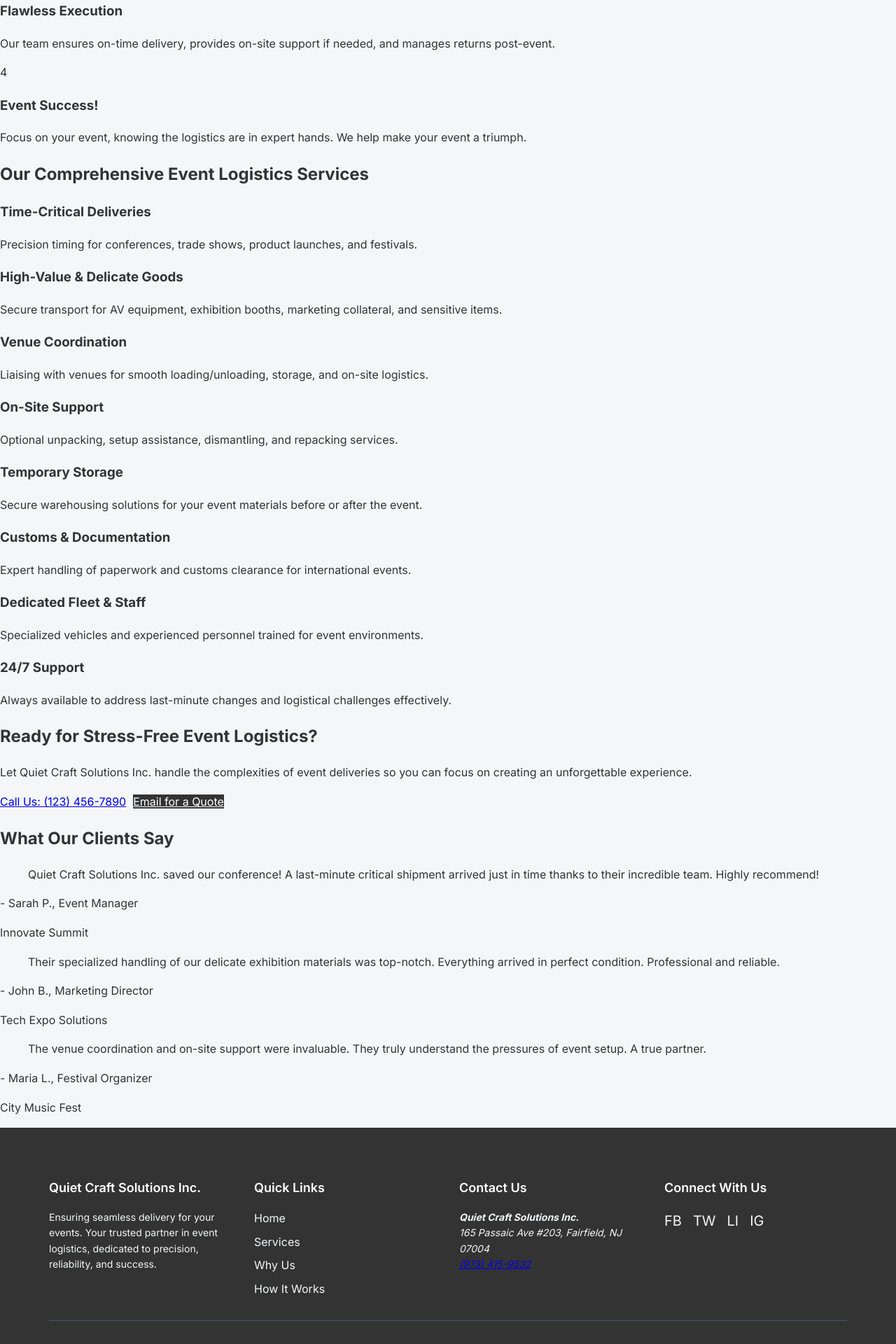
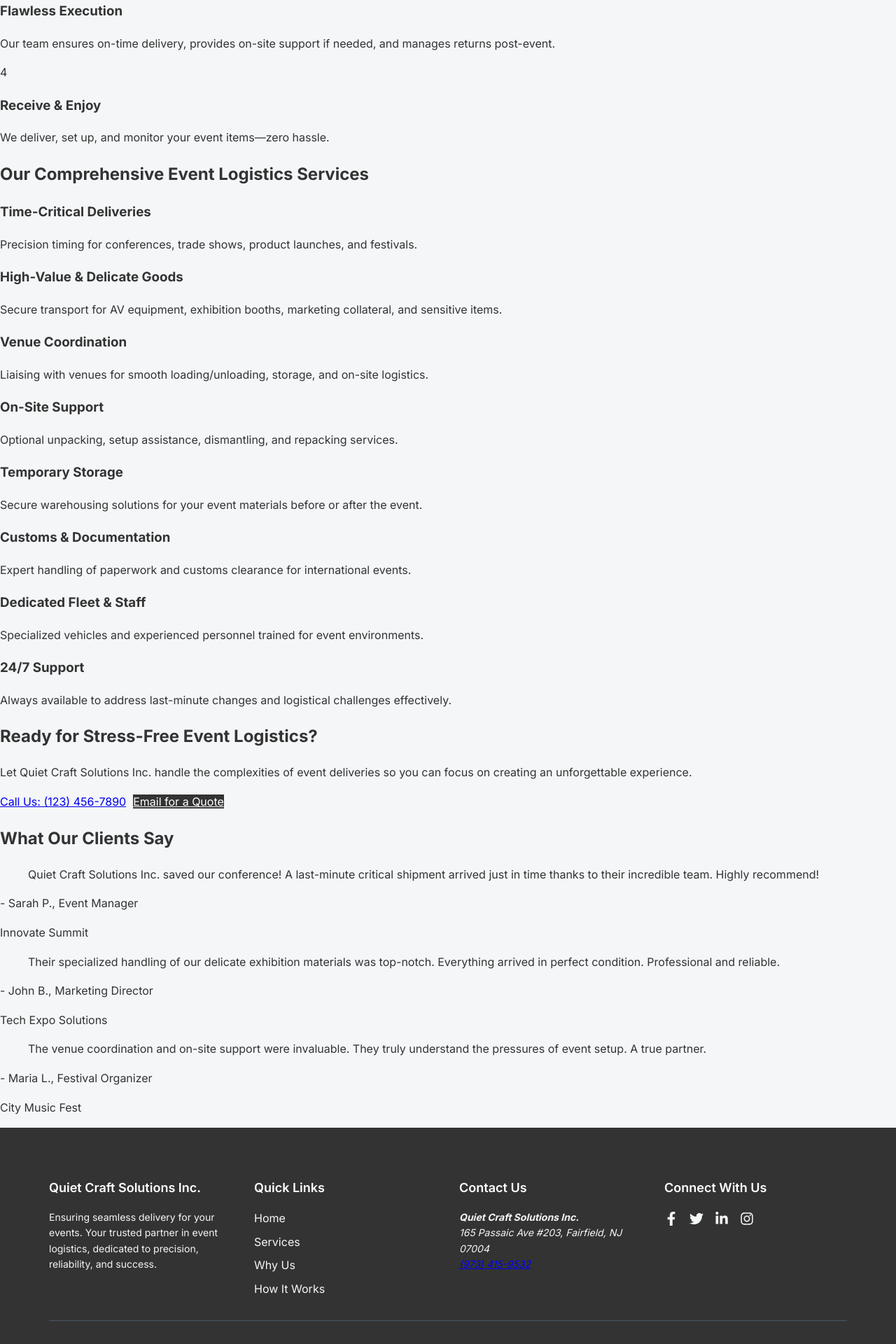
Before and after one commit to Qcsinc23/qcs-event-logistics-portal, a Next.js app: page / in a window 1280 px wide. Shown: the part 1900-3820 px from the top of the page at 70% size. Built offline with nearby package versions, Linux system fonts and the light colour scheme.

Commit message:
fix: Update HowItWorks text and Footer social icons

```diff
--- a/src/components/landing/Footer.tsx
+++ b/src/components/landing/Footer.tsx
@@ -3,7 +3,7 @@
 import Link from 'next/link';
 import React from 'react';
 import styles from './Footer.module.css'; // Import CSS Module
-// import { FaFacebookF, FaTwitter, FaLinkedinIn, FaInstagram } from 'react-icons/fa'; // Example if using react-icons for social icons
+import { FaFacebookF, FaTwitter, FaLinkedinIn, FaInstagram } from 'react-icons/fa'; // Example if using react-icons for social icons
 
 interface FooterProps {}
 
@@ -37,17 +37,10 @@ const Footer: React.FC<FooterProps> = () => {
           <div className={styles.column}>
             <h4 className={styles.columnTitle}>Connect With Us</h4>
             <div className={styles.socialLinksContainer}>
-              {/* Placeholder text links, replace with actual icons/links */}
-              <a href="#" aria-label="Facebook" className={styles.socialLink}>FB</a>
-              <a href="#" aria-label="Twitter" className={styles.socialLink}>TW</a>
-              <a href="#" aria-label="LinkedIn" className={styles.socialLink}>LI</a>
-              <a href="#" aria-label="Instagram" className={styles.socialLink}>IG</a>
-              {/* Example with react-icons:
-              <a href="#" aria-label="Facebook" className={styles.socialLink}><FaFacebookF /></a>
-              <a href="#" aria-label="Twitter" className={styles.socialLink}><FaTwitter /></a>
-              <a href="#" aria-label="LinkedIn" className={styles.socialLink}><FaLinkedinIn /></a>
-              <a href="#" aria-label="Instagram" className={styles.socialLink}><FaInstagram /></a>
-              */}
+              <a href="https://facebook.com/quietcraftsolutions" aria-label="Facebook" className={styles.socialLink}><FaFacebookF /></a>
+              <a href="https://twitter.com/quietcraftsolutions" aria-label="Twitter" className={styles.socialLink}><FaTwitter /></a>
+              <a href="https://linkedin.com/company/quietcraftsolutions" aria-label="LinkedIn" className={styles.socialLink}><FaLinkedinIn /></a>
+              <a href="https://instagram.com/quietcraftsolutions" aria-label="Instagram" className={styles.socialLink}><FaInstagram /></a>
             </div>
           </div>
         </div>
--- a/src/components/landing/HowItWorks.tsx
+++ b/src/components/landing/HowItWorks.tsx
@@ -5,7 +5,7 @@ const HowItWorks = () => {
     { number: 1, title: "Request a Quote", text: "Tell us about your event needs, timeline, and items. Get a transparent, competitive quote quickly from Quiet Craft Solutions Inc." },
     { number: 2, title: "Plan & Schedule", text: "We coordinate pickup, delivery times, venue specifics, and any special handling requirements with you." },
     { number: 3, title: "Flawless Execution", text: "Our team ensures on-time delivery, provides on-site support if needed, and manages returns post-event." },
-    { number: 4, title: "Event Success!", text: "Focus on your event, knowing the logistics are in expert hands. We help make your event a triumph." },
+    { number: 4, title: "Receive & Enjoy", text: "We deliver, set up, and monitor your event items—zero hassle." },
   ];
 
   return (
```
